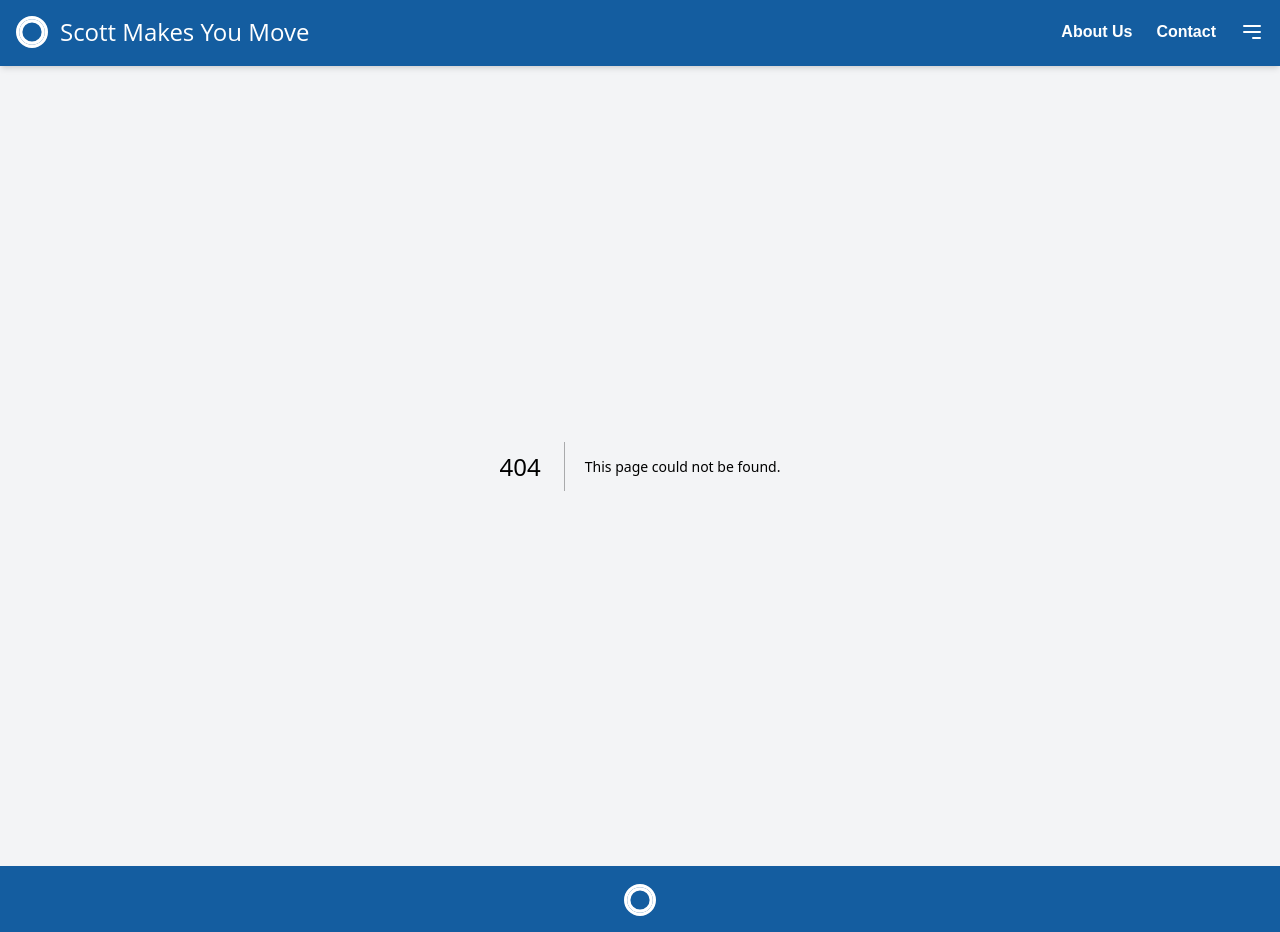
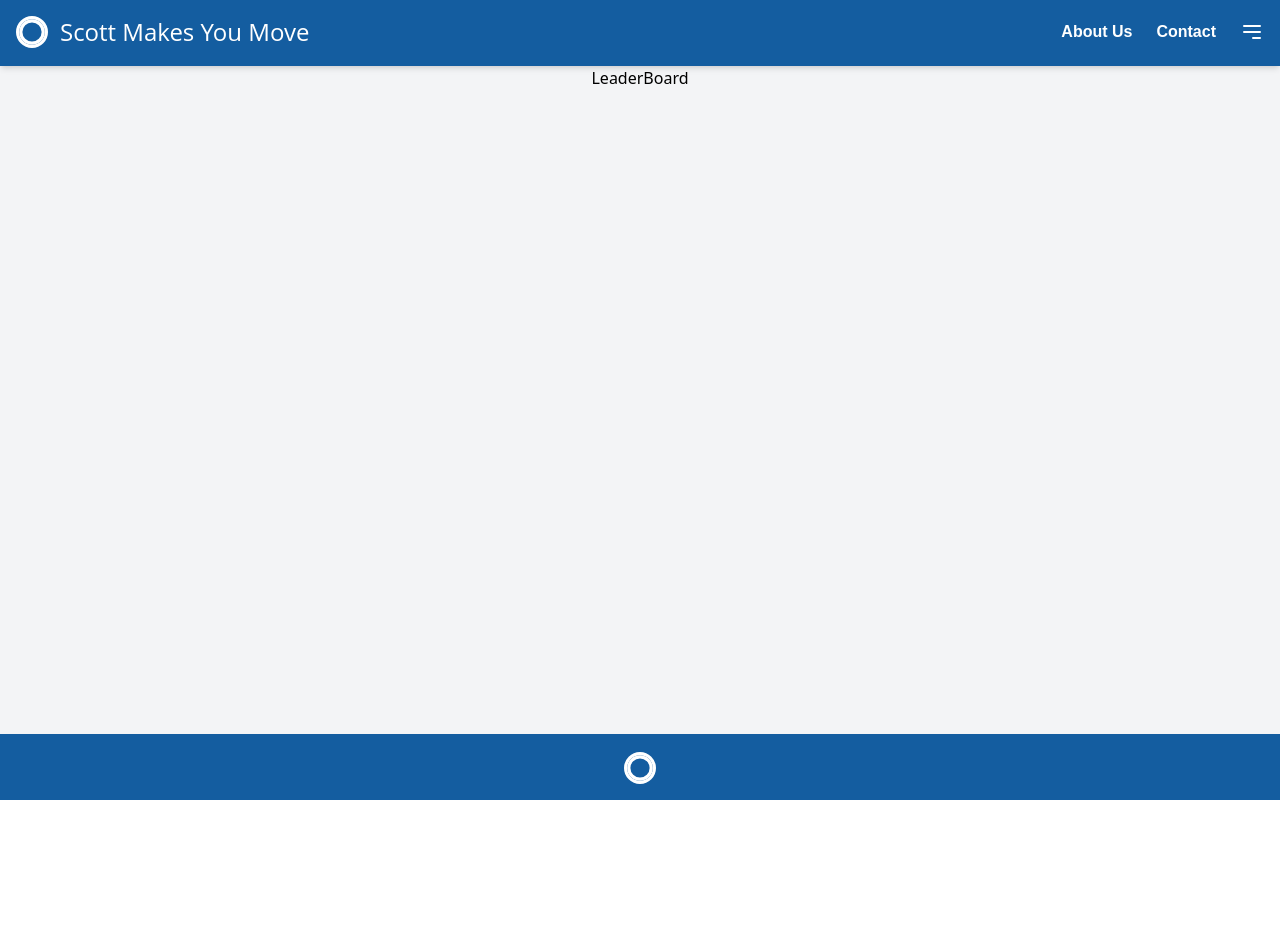
Before and after one commit to Scott-Makes-You-Move/frontend, a Next.js app: page /leaderboard in a window 1280 px wide. Before the commit this address had no page. After the commit the page ends 800 px from the top, so only its background shows below. Built offline with nearby package versions, Linux system fonts and the light colour scheme.

Commit message:
:sparkles: chore: add leaderboard page start

```diff
--- /dev/null
+++ b/src/app/leaderboard/page.tsx
@@ -0,0 +1,7 @@
+import React from 'react';
+
+const LeaderBoard = () => {
+  return <div>LeaderBoard</div>;
+};
+
+export default LeaderBoard;
```
